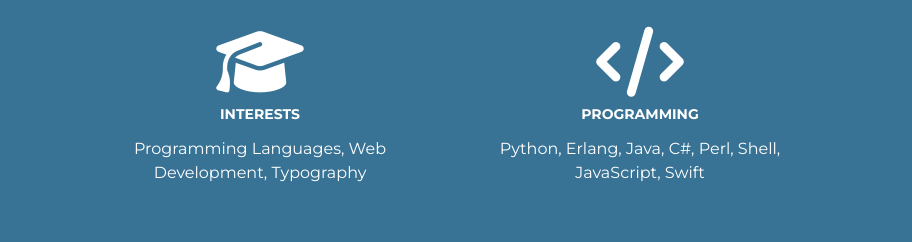
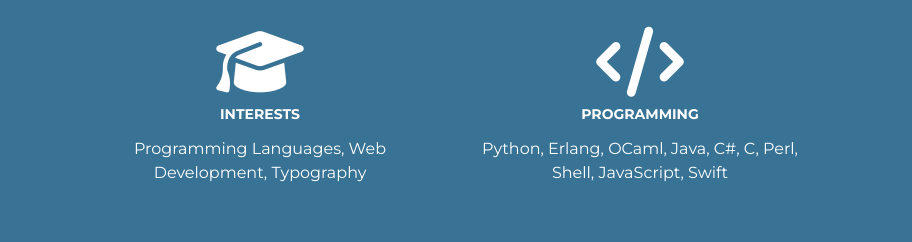
Before and after one commit to wqfan/wqfan.github.io, a plain HTML site: page index.html in a window 1280 px wide. Shown: the part 1242-1484 px from the top of the page, 0-912 px from the left. Drawn offline with nearby package versions, Linux system fonts and the light colour scheme.

Commit message:
Update skills

```diff
--- a/index.html
+++ b/index.html
@@ -62,7 +62,7 @@
                         <div class="col-md-4">
                             <i class="fa fa-code fa-5x"></i>
                             <h5>Programming</h5>
-                            <p class="small">Python, Erlang, Java, C#, Perl, Shell, JavaScript, Swift</p>
+                            <p class="small">Python, Erlang, OCaml, Java, C#, C, Perl, Shell, JavaScript, Swift</p>
                         </div>
                         <div class="col-md-4">
                             <i class="fa fa-cogs fa-5x"></i>
```
